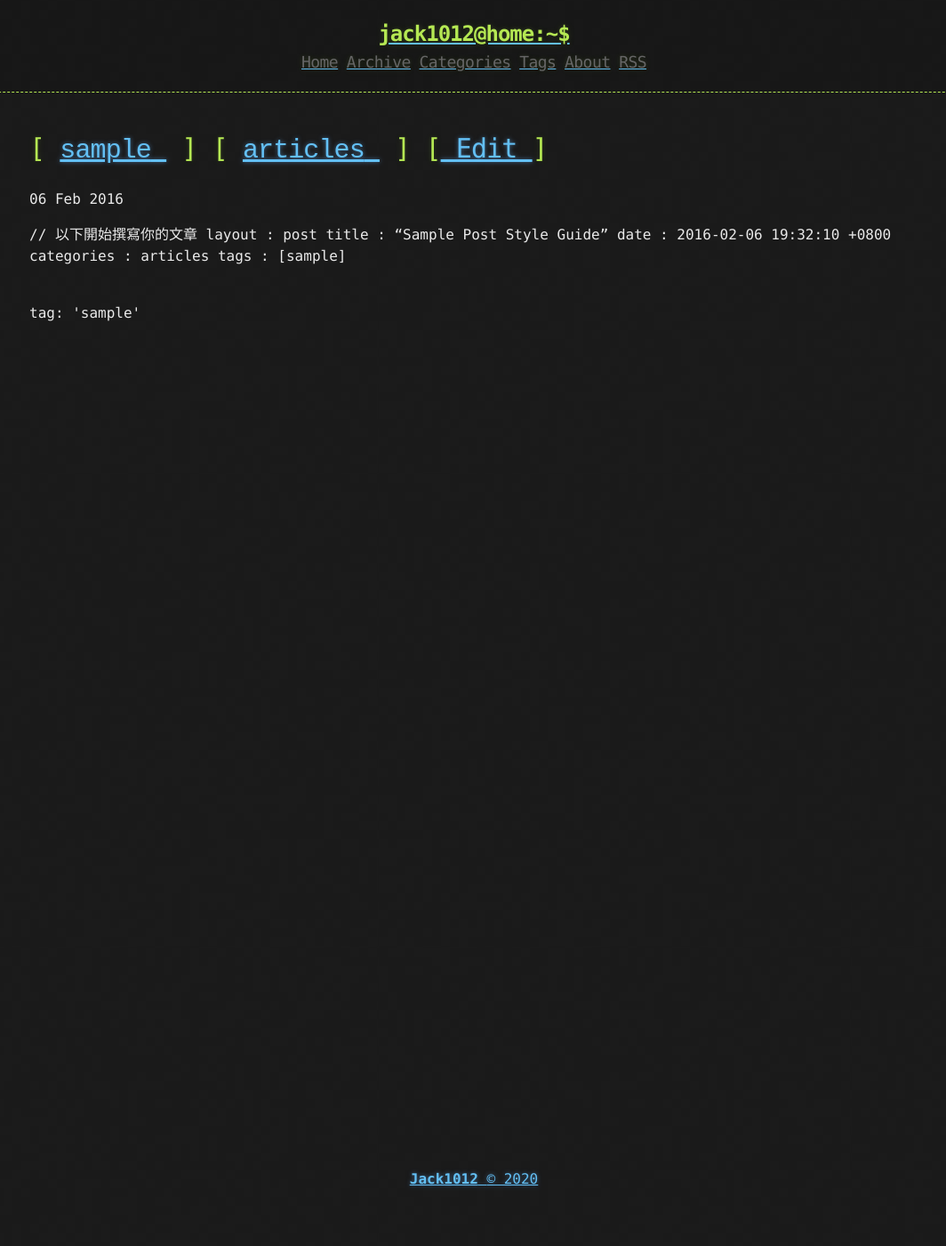
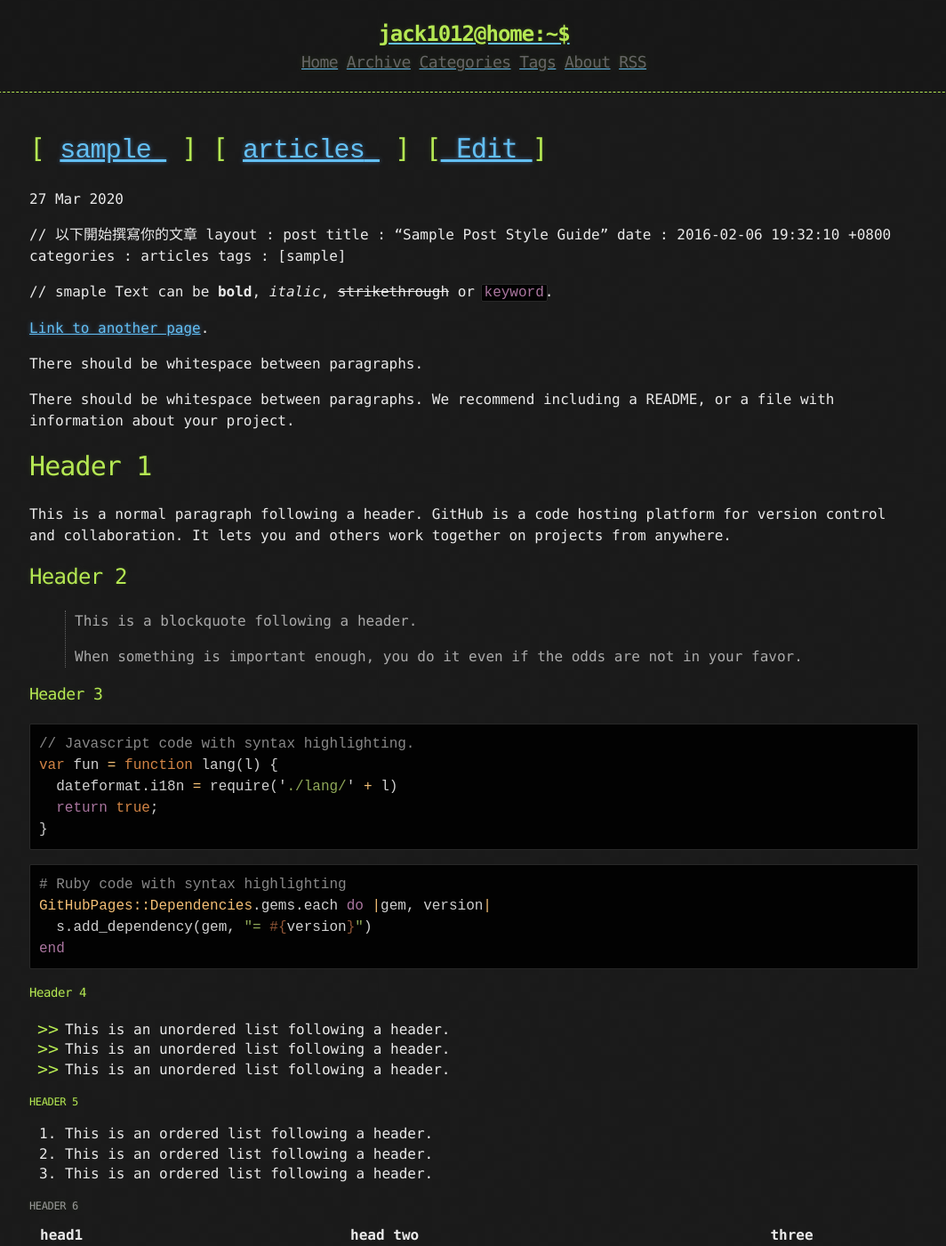
Before and after one commit to jack1012/jack1012.github.io, a Jekyll site: the page built from _posts/2020-03-23-template.md, in a window 1280 px wide and 1400 px high. Shown: the whole window at 89% size, without its empty margins (107-1171 px from the left). Built offline with Jekyll 4.4.1, drawn with Linux system fonts in a browser that asks for light colours; some of the changed text lies outside the part shown.

Commit message:
Update 2020-03-23-template.md

````diff
--- a/_posts/2020-03-23-template.md
+++ b/_posts/2020-03-23-template.md
@@ -1,14 +1,135 @@
 ---
 layout      : post
 title       : Sample Post Style Guide
-date        : 2016-02-06 19:32:10 +0800
+date        : 2020-03-27 19:32:10 +0800
 categories  : articles
 tags        : [sample]
 ---
 
 // 以下開始撰寫你的文章
-layout      : post  <!--必要，決定使用 article.html 來排版繪製-->
+layout      : post  <!--必要，決定使用 post.html 來排版繪製-->
 title       : "Sample Post Style Guide" <!--必要，顯示的標題-->
 date        : 2016-02-06 19:32:10 +0800 <!--時間、時區會影響發表時間-->
 categories  : articles  <!--會影響 URL 路徑，以及之後的篩選-->
 tags        : [sample]
+
+// smaple
+Text can be **bold**, _italic_, ~~strikethrough~~ or `keyword`.
+
+[Link to another page](another-page).
+
+There should be whitespace between paragraphs.
+
+There should be whitespace between paragraphs. We recommend including a README, or a file with information about your project.
+
+# [](#header-1)Header 1
+
+This is a normal paragraph following a header. GitHub is a code hosting platform for version control and collaboration. It lets you and others work together on projects from anywhere.
+
+## [](#header-2)Header 2
+
+> This is a blockquote following a header.
+>
+> When something is important enough, you do it even if the odds are not in your favor.
+
+### [](#header-3)Header 3
+
+```js
+// Javascript code with syntax highlighting.
+var fun = function lang(l) {
+  dateformat.i18n = require('./lang/' + l)
+  return true;
+}
+```
+
+```ruby
+# Ruby code with syntax highlighting
+GitHubPages::Dependencies.gems.each do |gem, version|
+  s.add_dependency(gem, "= #{version}")
+end
+```
+
+#### [](#header-4)Header 4
+
+*   This is an unordered list following a header.
+*   This is an unordered list following a header.
+*   This is an unordered list following a header.
+
+##### [](#header-5)Header 5
+
+1.  This is an ordered list following a header.
+2.  This is an ordered list following a header.
+3.  This is an ordered list following a header.
+
+###### [](#header-6)Header 6
+
+| head1        | head two          | three |
+|:-------------|:------------------|:------|
+| ok           | good swedish fish | nice  |
+| out of stock | good and plenty   | nice  |
+| ok           | good `oreos`      | hmm   |
+| ok           | good `zoute` drop | yumm  |
+
+### There's a horizontal rule below this.
+
+* * *
+
+### Here is an unordered list:
+
+*   Item foo
+*   Item bar
+*   Item baz
+*   Item zip
+
+### And an ordered list:
+
+1.  Item one
+1.  Item two
+1.  Item three
+1.  Item four
+
+### And a nested list:
+
+- level 1 item
+  - level 2 item
+  - level 2 item
+    - level 3 item
+    - level 3 item
+- level 1 item
+  - level 2 item
+  - level 2 item
+  - level 2 item
+- level 1 item
+  - level 2 item
+  - level 2 item
+- level 1 item
+
+### Small image
+
+![](https://assets-cdn.github.com/images/icons/emoji/octocat.png)
+
+### Large image
+
+![](https://guides.github.com/activities/hello-world/branching.png)
+
+
+### Definition lists can be used with HTML syntax.
+
+<dl>
+<dt>Name</dt>
+<dd>Godzilla</dd>
+<dt>Born</dt>
+<dd>1952</dd>
+<dt>Birthplace</dt>
+<dd>Japan</dd>
+<dt>Color</dt>
+<dd>Green</dd>
+</dl>
+
+```
+Long, single-line code blocks should not wrap. They should horizontally scroll if they are too long. This line should be long enough to demonstrate this.
+```
+
+```
+The final element.
+```
````
